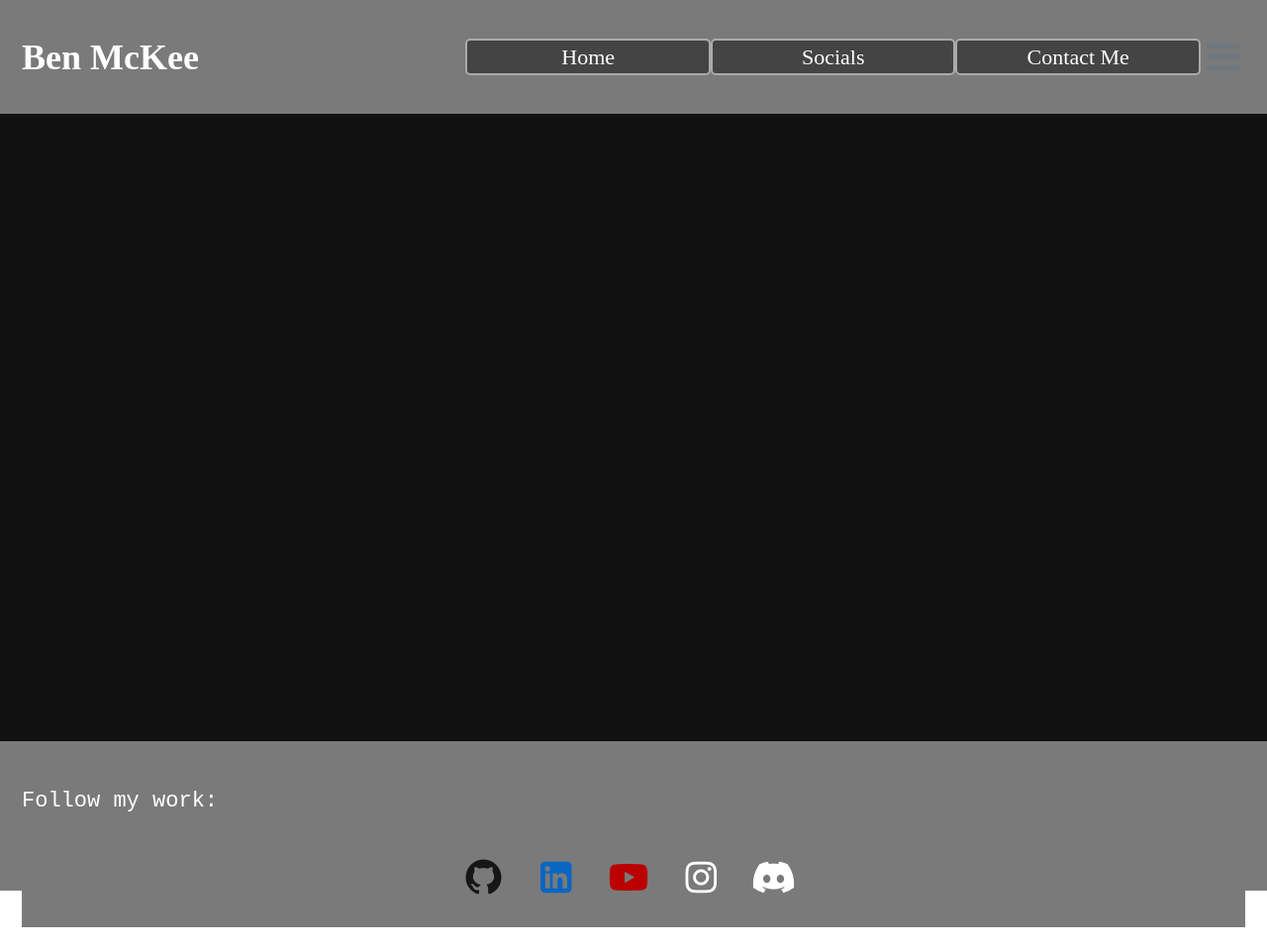
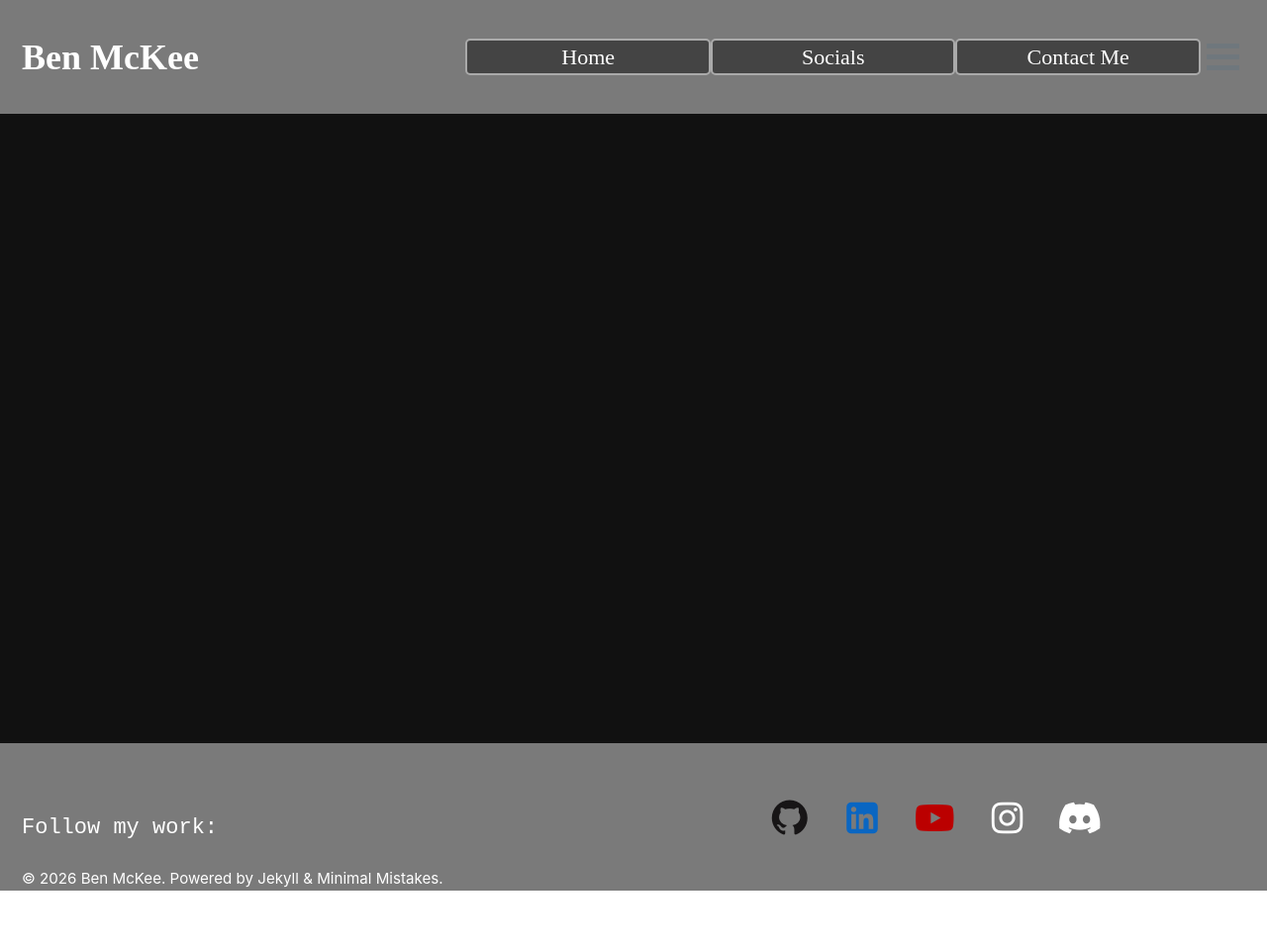
Before and after one commit to Bugglenuggets/Bugglenuggets.github.io, a Jekyll site: the page built from _pages/page-socials.md, in a window 1280 px wide. Shown: the whole page at 99% size. Built offline with Jekyll 4.4.1, drawn with Linux system fonts in a browser that asks for light colours; after the commit the page ends 900 px from its top, so only the background shows below that.

Commit message:
Update footer.html

```diff
--- a/_includes/footer.html
+++ b/_includes/footer.html
@@ -1,6 +1,7 @@
 {% if site.footer.links %}
-<div class="page__footer-follow" style="background-color:#7A7A7A;">
-  <p class="source-code-pro">Follow my work:</p>
+<div class="page__footer-follow" style="background-color:#7A7A7A; display:flex; flex-wrap:wrap; gap: 1px; align-items: center;" >
+  <div style="flex: 1 1 250px" class="source-code-pro">Follow my work: </div>
+   <div style="flex: 1 1 250px">
   <ul class="social-icons">
     {% for link in site.footer.links %}
       {% if link.label and link.url %}
@@ -8,6 +9,7 @@
       {% endif %}
     {% endfor %}
   </ul>
+   </div>
 </div>
 {% endif %}
 
```
